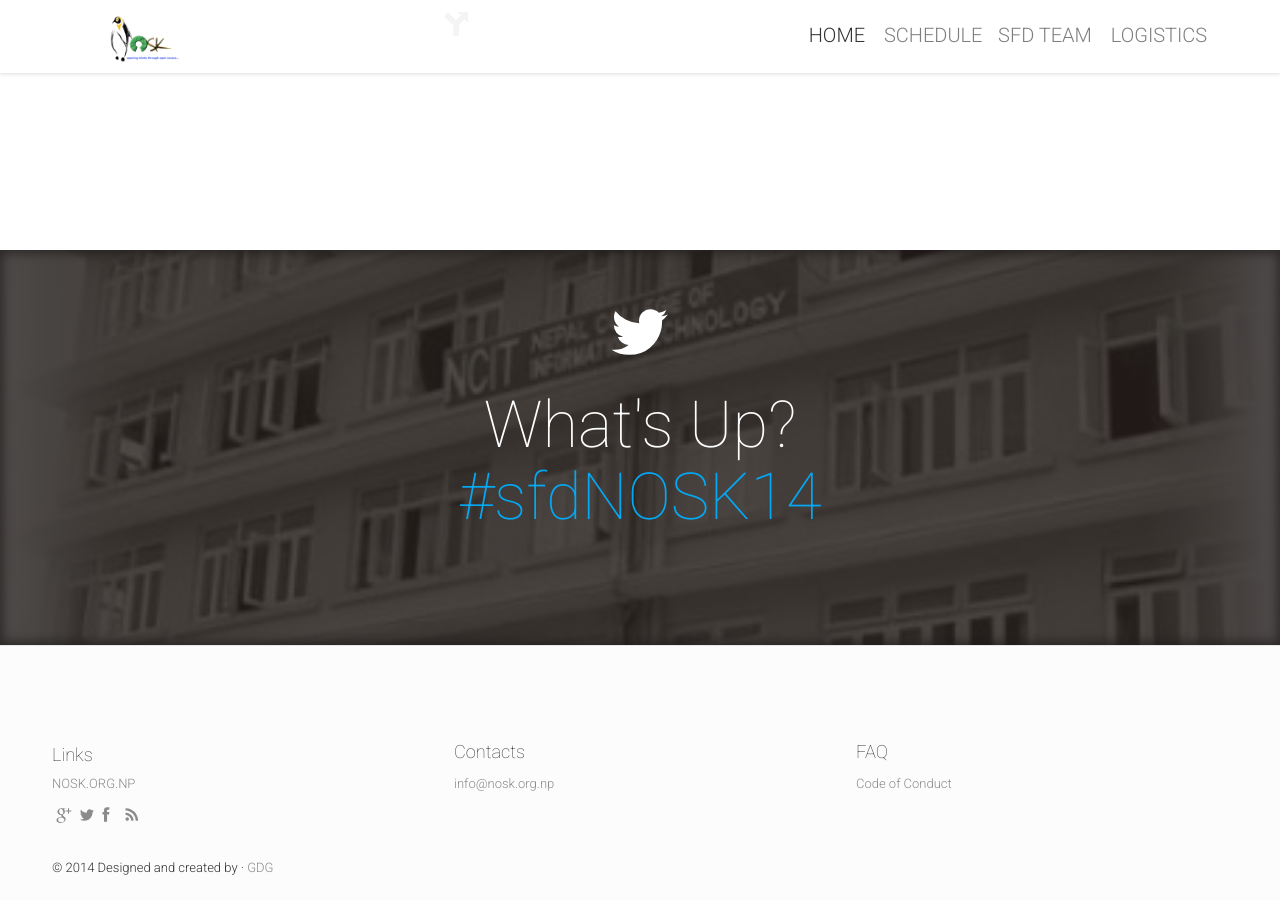
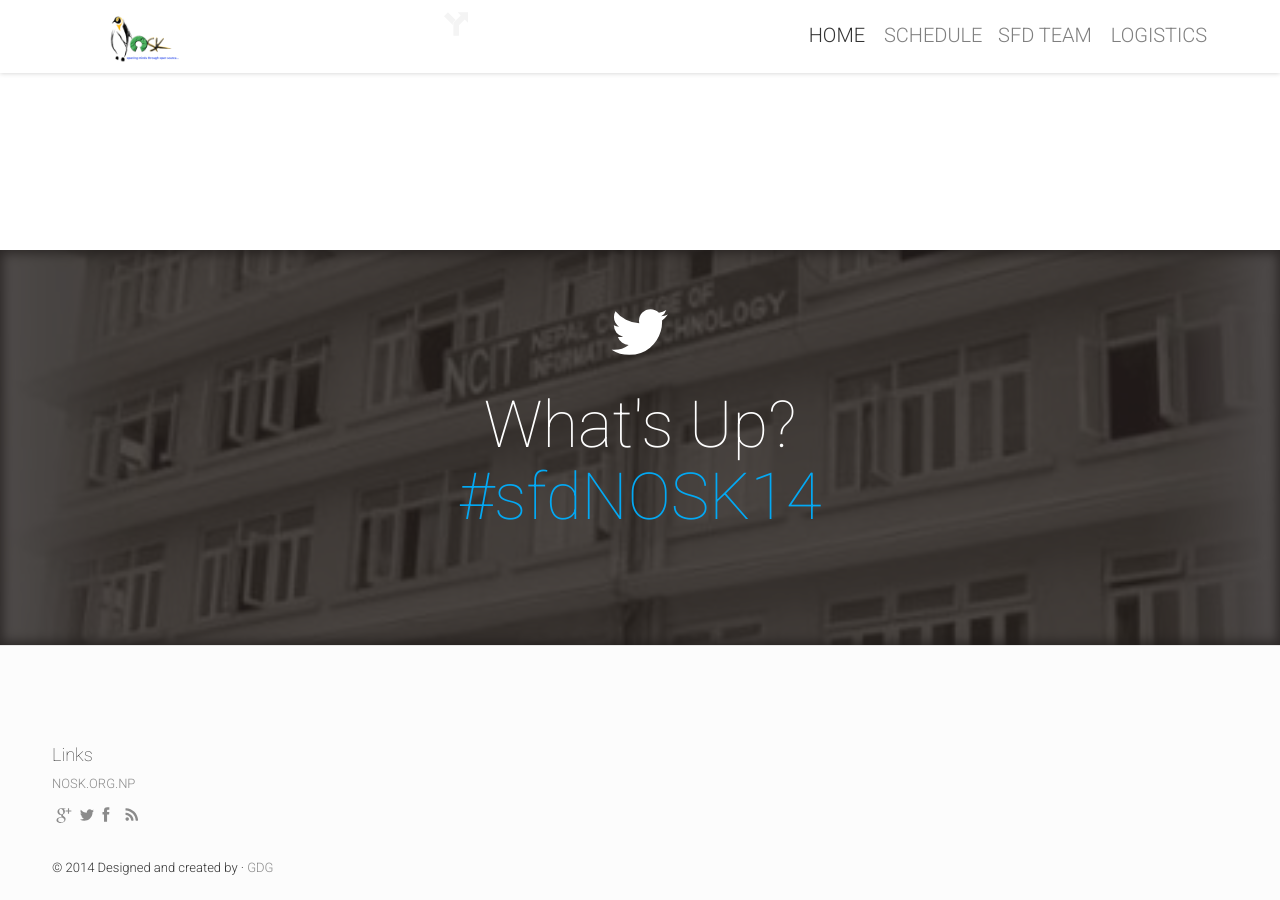
Before and after one commit to openosk/openosk.github.io, a Jekyll site: the page built from index.html, in a window 1280 px wide and 900 px high, scrolled down 3384 px. Built offline with Jekyll 4.4.1, drawn with Linux system fonts in a browser that asks for light colours; nearby versions of some CDN libraries; comment, search, counter and statistics services are not loaded.

Commit message:
removed crap from footer

```diff
--- a/_includes/footer.html
+++ b/_includes/footer.html
@@ -44,20 +44,6 @@
 				</li>
 			</ul>
 		</div>
-		<div class="col-md-4 col-sm-4 col-xs-6">
-			<h5>Contacts</h5>
-			<ul>
-				<li><a href="mailto:{{ site.email }}" target="_blank">{{ site.email }}</a>
-				</li>
-			</ul>
-		</div>
-		<div class="col-md-4 col-sm-4 col-xs-6">
-			<h5>FAQ</h5>
-			<ul>
-				<li><a href="{{ "/cod/" | prepend: site.baseurl }}">Code of Conduct</a>
-				</li>
-			</ul>
-		</div>
 	</div>
 	<div class="row">
 		<!-- Please don't delete this line-->
```
